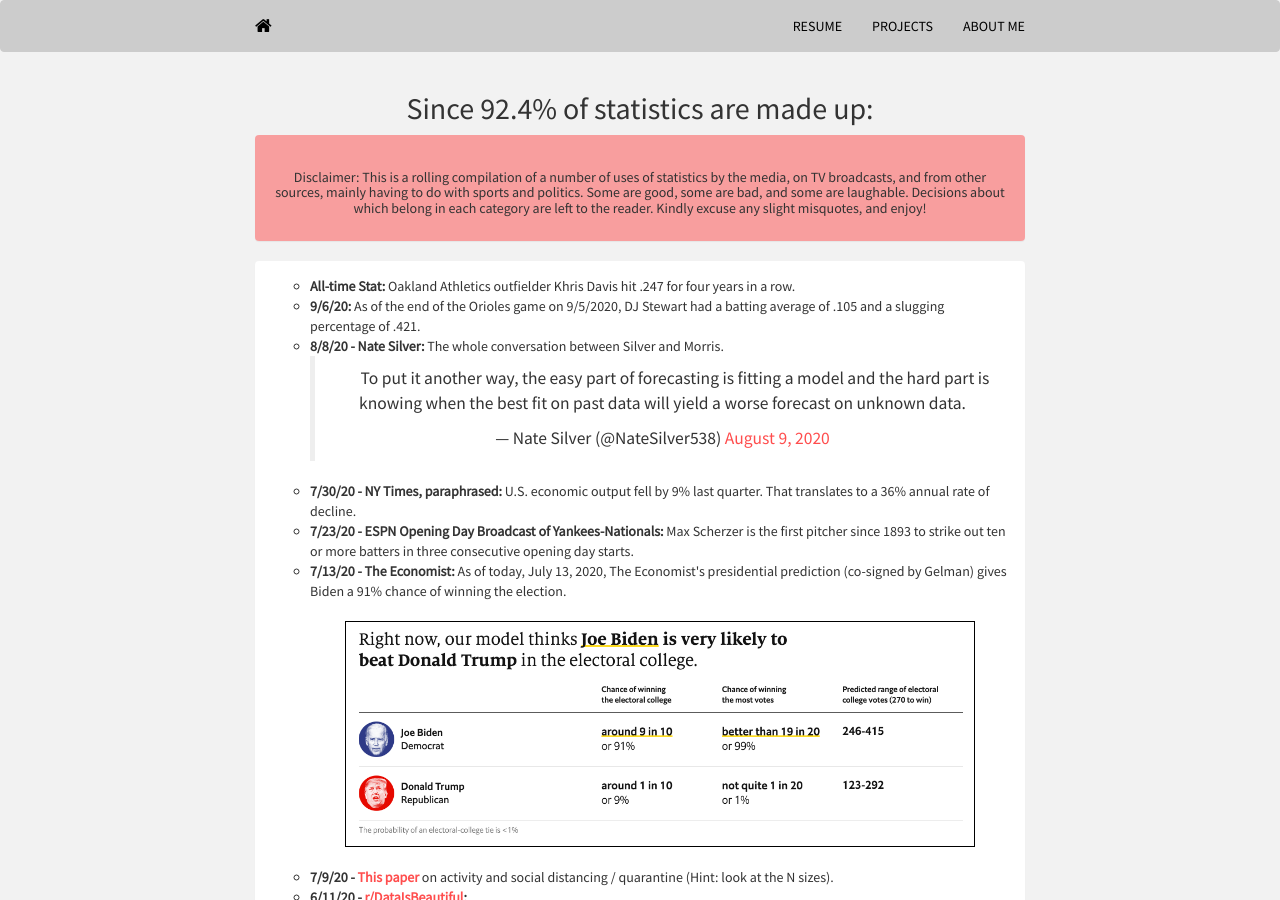
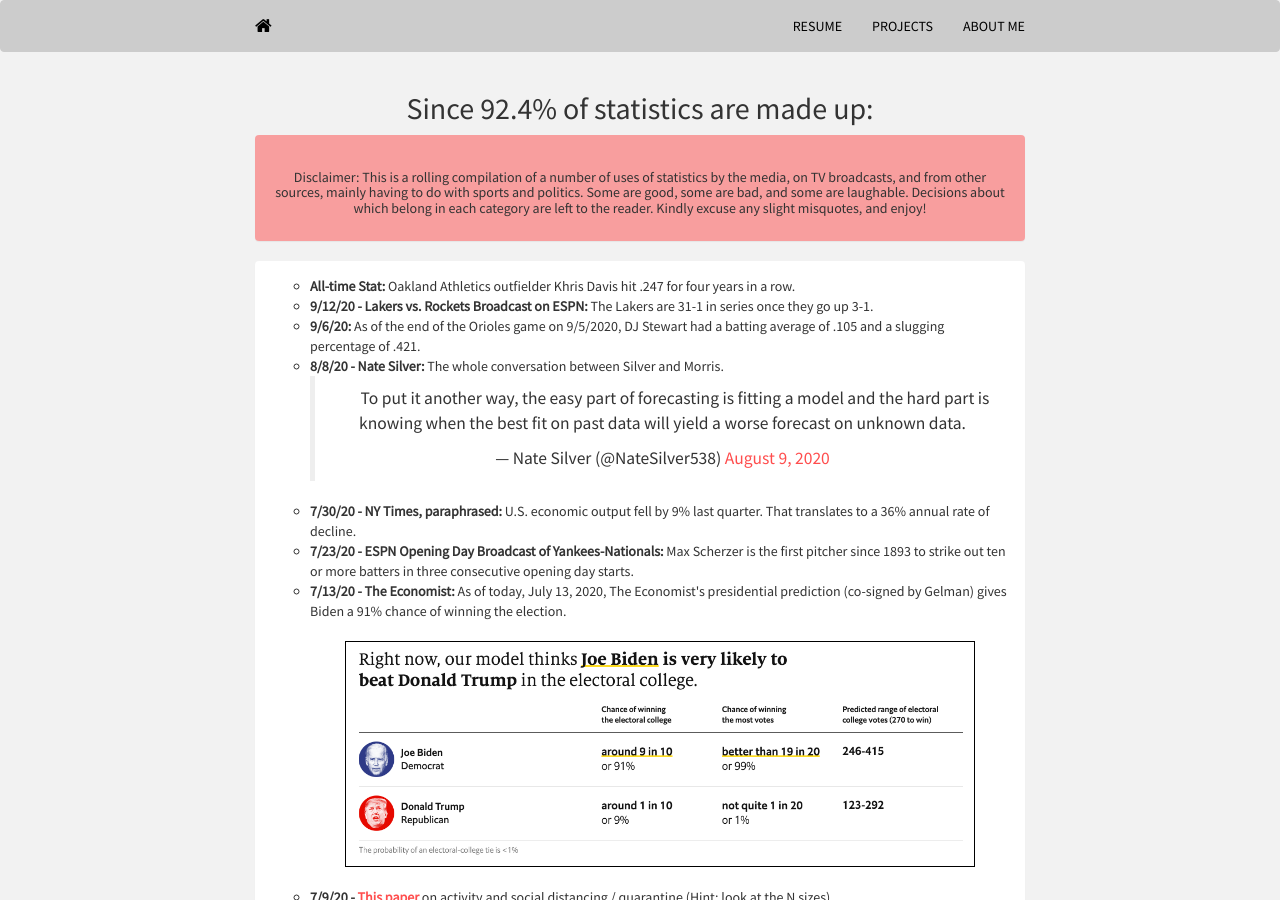
Before and after one commit to mrkaye97/mrkaye97.github.io, a Jekyll site: the page built from stats.html, in a window 1280 px wide and 900 px high. Built offline with Jekyll 4.4.1, drawn with Linux system fonts in a browser that asks for light colours; nearby versions of some CDN libraries; comment, search, counter and statistics services are not loaded.

Commit message:
Update stats.html

```diff
--- a/stats.html
+++ b/stats.html
@@ -32,6 +32,7 @@
 	    		<div class="panel-body">
 					<ul style="list-style-type:circle">
 					  <li><b>All-time Stat:</b> Oakland Athletics outfielder Khris Davis hit .247 for four years in a row.
+					  <li><b>9/12/20 - Lakers vs. Rockets Broadcast on ESPN:</b> The Lakers are 31-1 in series once they go up 3-1.
 					  <li><b>9/6/20:</b> As of the end of the Orioles game on 9/5/2020, DJ Stewart had a batting average of .105 and a slugging percentage of .421.
 					  <li><b>8/8/20 - Nate Silver:</b> The whole conversation between Silver and Morris.
 
```
